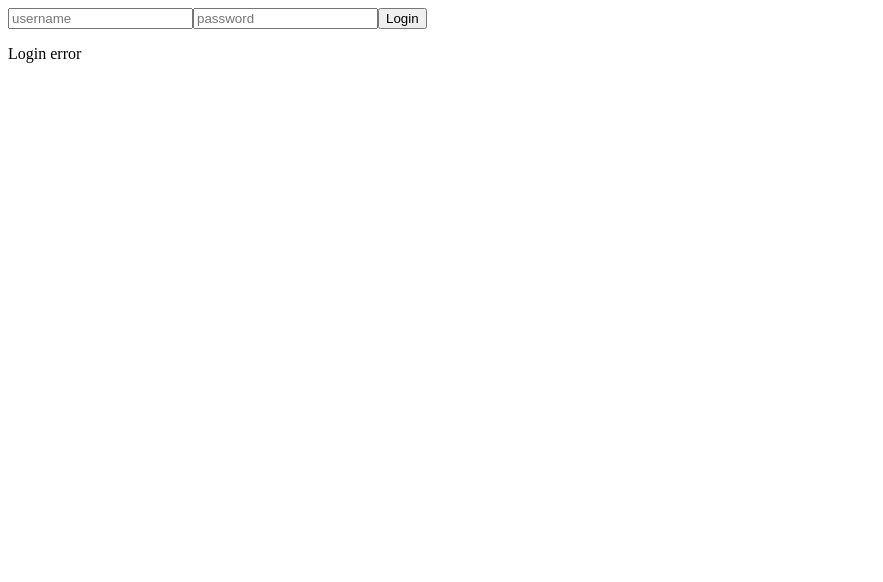
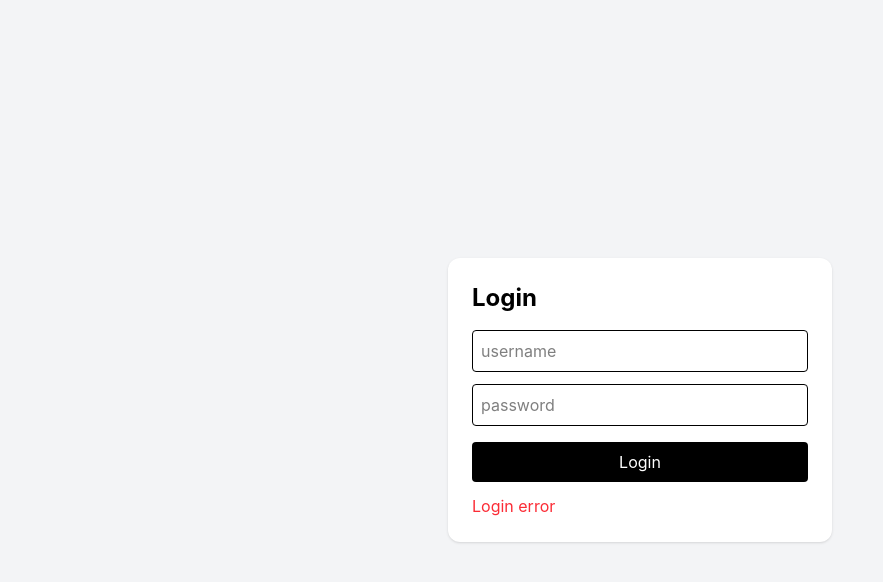
Before and after one commit to kultapon/CoreBankApp, a React (Vite) app: page /login in a window 1280 px wide. Both pictures are taken after a click on the button "Login". Shown: the top 582 px of the page, without its empty margins (0-883 px from the left). Built offline with nearby package versions, Linux system fonts and the light colour scheme; no server answers.

Commit message:
login form styles

```diff
--- a/src/index.css
+++ b/src/index.css
@@ -1,111 +1 @@
-:root {
-  --text: #6b6375;
-  --text-h: #08060d;
-  --bg: #fff;
-  --border: #e5e4e7;
-  --code-bg: #f4f3ec;
-  --accent: #aa3bff;
-  --accent-bg: rgba(170, 59, 255, 0.1);
-  --accent-border: rgba(170, 59, 255, 0.5);
-  --social-bg: rgba(244, 243, 236, 0.5);
-  --shadow:
-    rgba(0, 0, 0, 0.1) 0 10px 15px -3px, rgba(0, 0, 0, 0.05) 0 4px 6px -2px;
-
-  --sans: system-ui, 'Segoe UI', Roboto, sans-serif;
-  --heading: system-ui, 'Segoe UI', Roboto, sans-serif;
-  --mono: ui-monospace, Consolas, monospace;
-
-  font: 18px/145% var(--sans);
-  letter-spacing: 0.18px;
-  color-scheme: light dark;
-  color: var(--text);
-  background: var(--bg);
-  font-synthesis: none;
-  text-rendering: optimizeLegibility;
-  -webkit-font-smoothing: antialiased;
-  -moz-osx-font-smoothing: grayscale;
-
-  @media (max-width: 1024px) {
-    font-size: 16px;
-  }
-}
-
-@media (prefers-color-scheme: dark) {
-  :root {
-    --text: #9ca3af;
-    --text-h: #f3f4f6;
-    --bg: #16171d;
-    --border: #2e303a;
-    --code-bg: #1f2028;
-    --accent: #c084fc;
-    --accent-bg: rgba(192, 132, 252, 0.15);
-    --accent-border: rgba(192, 132, 252, 0.5);
-    --social-bg: rgba(47, 48, 58, 0.5);
-    --shadow:
-      rgba(0, 0, 0, 0.4) 0 10px 15px -3px, rgba(0, 0, 0, 0.25) 0 4px 6px -2px;
-  }
-
-  #social .button-icon {
-    filter: invert(1) brightness(2);
-  }
-}
-
-#root {
-  width: 1126px;
-  max-width: 100%;
-  margin: 0 auto;
-  text-align: center;
-  border-inline: 1px solid var(--border);
-  min-height: 100svh;
-  display: flex;
-  flex-direction: column;
-  box-sizing: border-box;
-}
-
-body {
-  margin: 0;
-}
-
-h1,
-h2 {
-  font-family: var(--heading);
-  font-weight: 500;
-  color: var(--text-h);
-}
-
-h1 {
-  font-size: 56px;
-  letter-spacing: -1.68px;
-  margin: 32px 0;
-  @media (max-width: 1024px) {
-    font-size: 36px;
-    margin: 20px 0;
-  }
-}
-h2 {
-  font-size: 24px;
-  line-height: 118%;
-  letter-spacing: -0.24px;
-  margin: 0 0 8px;
-  @media (max-width: 1024px) {
-    font-size: 20px;
-  }
-}
-p {
-  margin: 0;
-}
-
-code,
-.counter {
-  font-family: var(--mono);
-  display: inline-flex;
-  border-radius: 4px;
-  color: var(--text-h);
-}
-
-code {
-  font-size: 15px;
-  line-height: 135%;
-  padding: 4px 8px;
-  background: var(--code-bg);
-}
+@import "tailwindcss";
--- a/src/main.tsx
+++ b/src/main.tsx
@@ -1,3 +1,5 @@
+import "./index.css";
+
 import React from "react";
 import ReactDOM from "react-dom/client";
 import {
--- a/src/pages/login-page.tsx
+++ b/src/pages/login-page.tsx
@@ -64,7 +64,12 @@ export const LoginPage = () => {
   };
 
   return (
-    <div>
+  <div className="flex min-h-screen items-center justify-center bg-gray-100">
+    <div className="w-full max-w-sm rounded-xl bg-white p-6 shadow">
+      <h1 className="mb-4 text-2xl font-bold">
+        Login
+      </h1>
+
       <input
         value={username}
         onChange={(e) =>
@@ -73,6 +78,7 @@ export const LoginPage = () => {
           )
         }
         placeholder="username"
+        className="mb-3 w-full rounded border p-2"
       />
 
       <input
@@ -84,6 +90,7 @@ export const LoginPage = () => {
           )
         }
         placeholder="password"
+        className="mb-4 w-full rounded border p-2"
       />
 
       <button
@@ -92,13 +99,17 @@ export const LoginPage = () => {
         disabled={
           loginMutation.isPending
         }
+        className="w-full rounded bg-black p-2 text-white"
       >
         Login
       </button>
 
       {loginMutation.isError && (
-        <p>Login error</p>
+        <p className="mt-3 text-red-500">
+          Login error
+        </p>
       )}
     </div>
-  );
-};
+  </div>
+);
+}
--- a/vite.config.ts
+++ b/vite.config.ts
@@ -1,11 +1,13 @@
-import { defineConfig } from 'vite'
-import react, { reactCompilerPreset } from '@vitejs/plugin-react'
-import babel from '@rolldown/plugin-babel'
+import { defineConfig } from "vite";
 
-// https://vite.dev/config/
+import react from "@vitejs/plugin-react";
+
+import tailwindcss from "@tailwindcss/vite";
+
 export default defineConfig({
   plugins: [
     react(),
-    babel({ presets: [reactCompilerPreset()] })
-  ]
-})
+    tailwindcss(),
+  ],
+
+});
```
